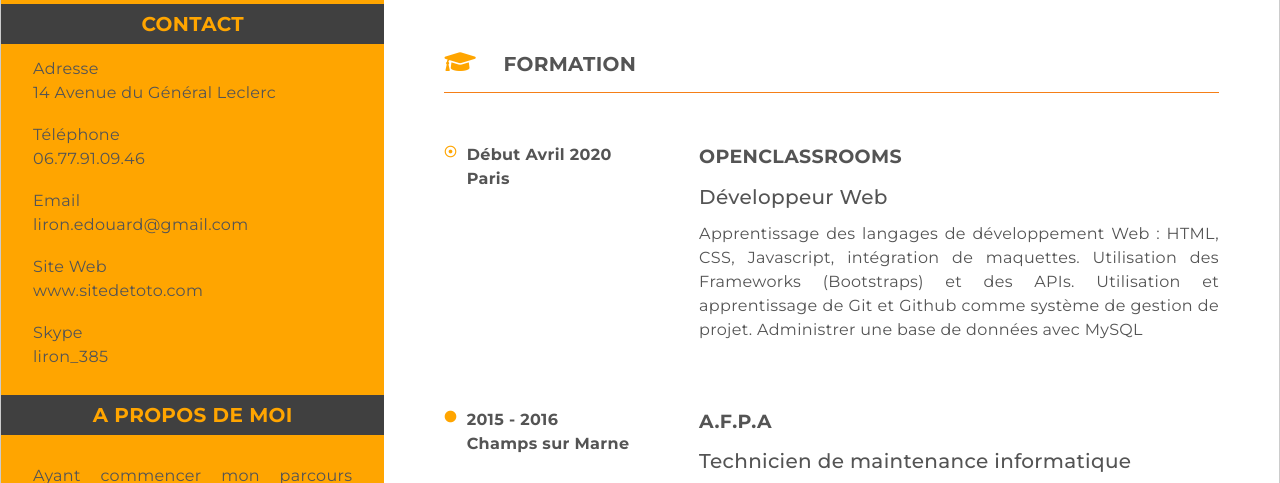
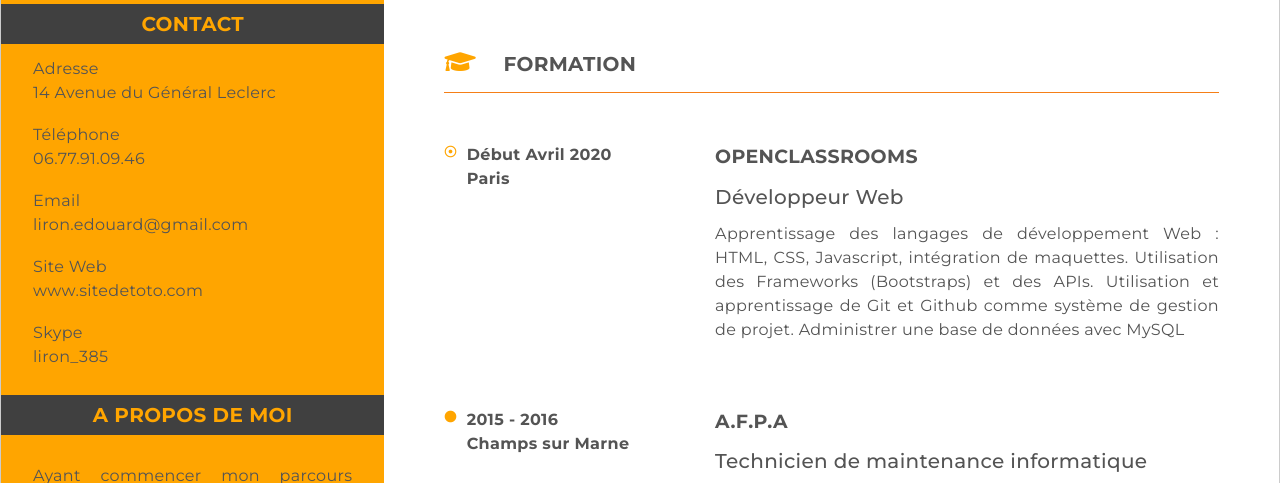
Before and after one commit to Edouardliron/Projet2final, a plain HTML site: page index.html in a window 1280 px wide. Shown: the part 261-744 px from the top of the page. Drawn offline with Linux system fonts and the light colour scheme.

```diff
--- a/style.css
+++ b/style.css
@@ -2,7 +2,6 @@
 
 html, body, div, span, applet, object, iframe,
 h1, h2, h3, h4, h5, h6, p, blockquote, pre,
-a, abbr, acronym, address, big, cite, code,
 del, dfn, em, img, ins, kbd, q, s, samp,
 small, strike, strong, sub, sup, tt, var,
 b, u, i, center,
@@ -244,6 +243,7 @@
 	height: 100px;
 	min-width: 30%;
 	font-weight: 500;
+	padding-right: 1em;
 
 }
 .date p
```
